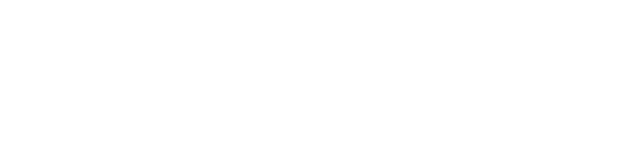
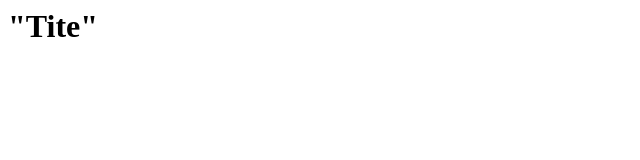
Before and after one commit to JaiTolentino/BarangayProject, a plain HTML site: page index.html in a window 1280 px wide. Shown: the whole page, without its empty margins (0-640 px from the left). Drawn offline with Linux system fonts and the light colour scheme.

Commit message:
Nilagyan ko ng tite

```diff
--- a/index.html
+++ b/index.html
@@ -1,4 +1,7 @@
 <!DOCTYPE>
 <html>
+    <body>
+        <h1>"Tite"</h1>
+    </body>
 
 </html>
```
